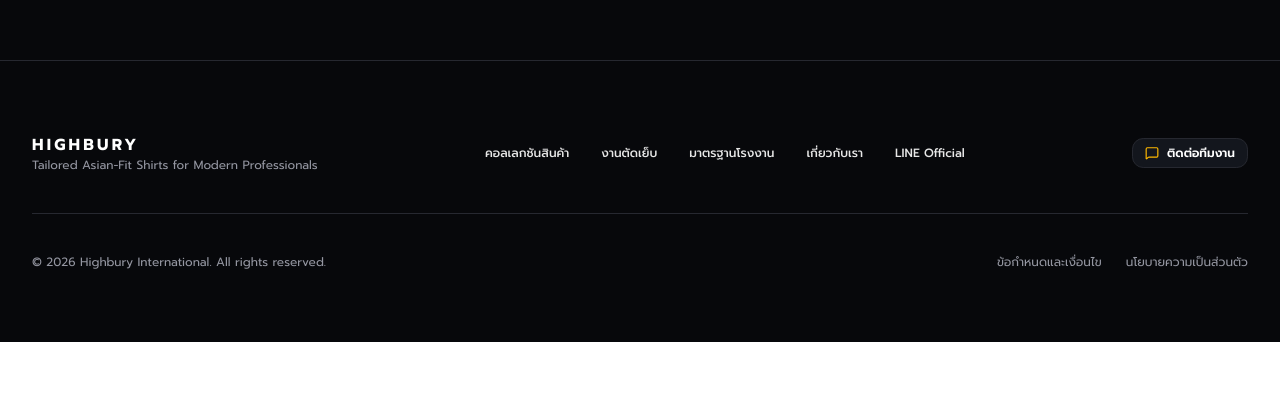
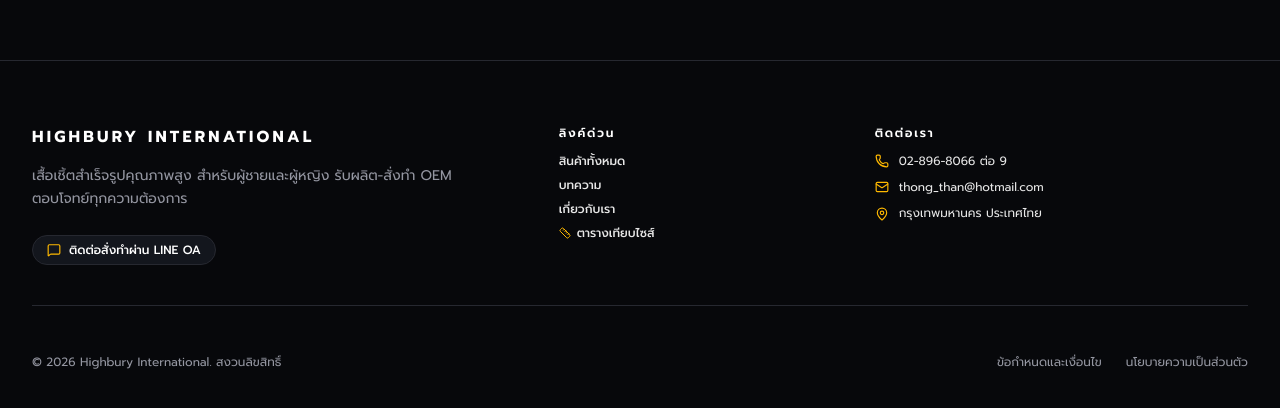
Before and after one commit to papound/highbury_shirt, a Next.js app: page / in a window 1280 px wide. Shown: the part 4148-4556 px from the top of the page. Before the commit the page ends 4490 px from the top, so only its background shows below. Built offline with nearby package versions, Linux system fonts and the light colour scheme; no server answers; the database is empty; a small style sheet from the web is missing; a web font is replaced by a local one.

Commit message:
feat(storefront-v3): port legacy footer business details and contact into v3 footer

```diff
--- a/components/storefront/v3/v3-footer.tsx
+++ b/components/storefront/v3/v3-footer.tsx
@@ -1,70 +1,126 @@
 "use client";
 
 import Link from "next/link";
-import { MessageSquare } from "lucide-react";
+import { Phone, Mail, MapPin, MessageSquare, Ruler } from "lucide-react";
+import { useStorefrontV3Safe } from "../storefront-shell";
 
 export default function V3Footer() {
+  const v3 = useStorefrontV3Safe();
+  const lang = v3?.lang || "th";
+
   return (
-    <footer className="w-full bg-[#07080B] text-[#9496A1] py-14 sm:py-18 border-t border-[#262830] font-sans">
-      <div className="max-w-7xl mx-auto px-4 sm:px-6 lg:px-8 space-y-10">
-        {/* Top Row: Brand & Navigation */}
-        <div className="flex flex-col md:flex-row md:items-center justify-between gap-6 pb-10 border-b border-[#262830]">
-          <div className="space-y-1">
+    <footer className="w-full bg-[#07080B] text-[#9496A1] py-14 sm:py-16 border-t border-[#262830] font-sans">
+      <div className="max-w-7xl mx-auto px-4 sm:px-6 lg:px-8 space-y-12">
+        {/* Main Grid: Brand, Quick Links, Contact */}
+        <div className="grid grid-cols-1 md:grid-cols-12 gap-10 lg:gap-12 pb-10 border-b border-[#262830]">
+          {/* Brand Info (Col 1-5) */}
+          <div className="md:col-span-5 space-y-4">
             <Link
               href="/"
-              className="text-base font-bold tracking-[0.2em] text-white uppercase font-sans"
+              className="inline-block text-base font-bold tracking-[0.2em] text-white uppercase font-sans hover:opacity-90 transition-opacity"
             >
-              HIGHBURY
+              HIGHBURY INTERNATIONAL
             </Link>
-            <p className="text-xs text-[#9496A1]">
-              Tailored Asian-Fit Shirts for Modern Professionals
+            <p className="text-xs sm:text-sm text-[#9496A1] leading-relaxed max-w-md">
+              {lang === "th"
+                ? "เสื้อเชิ้ตสำเร็จรูปคุณภาพสูง สำหรับผู้ชายและผู้หญิง รับผลิต-สั่งทำ OEM ตอบโจทย์ทุกความต้องการ"
+                : "Premium ready-made shirts for men and women. Custom OEM manufacturing available."}
             </p>
+            <div className="pt-2">
+              <Link
+                href="https://lin.ee/T8tlget"
+                target="_blank"
+                rel="noopener noreferrer"
+                className="inline-flex items-center gap-2 px-3.5 py-1.5 rounded-full border border-[#262830] bg-[#13161D] text-xs font-medium text-white hover:border-[#3D4252] transition-colors"
+              >
+                <MessageSquare className="w-3.5 h-3.5 text-[#FFB900]" />
+                <span>{lang === "th" ? "ติดต่อสั่งทำผ่าน LINE OA" : "Contact via LINE OA"}</span>
+              </Link>
+            </div>
           </div>
 
-          {/* Links */}
-          <nav className="flex flex-wrap items-center gap-6 sm:gap-8 text-xs font-medium text-[#E7E7E7]">
-            <Link href="#models" className="hover:text-white transition-colors">
-              คอลเลกชันสินค้า
-            </Link>
-            <Link href="#craftsmanship" className="hover:text-white transition-colors">
-              งานตัดเย็บ
-            </Link>
-            <Link href="#standards" className="hover:text-white transition-colors">
-              มาตรฐานโรงงาน
-            </Link>
-            <Link href="#about" className="hover:text-white transition-colors">
-              เกี่ยวกับเรา
-            </Link>
-            <Link href="https://lin.ee/T8tlget" target="_blank" rel="noopener noreferrer" className="hover:text-white transition-colors">
-              LINE Official
-            </Link>
-          </nav>
+          {/* Quick Links (Col 6-8) */}
+          <div className="md:col-span-3 space-y-3">
+            <h3 className="text-xs font-semibold uppercase tracking-[0.15em] text-white">
+              {lang === "th" ? "ลิงค์ด่วน" : "Quick Links"}
+            </h3>
+            <ul className="space-y-2 text-xs font-medium text-[#E7E7E7]">
+              <li>
+                <Link href="/products" className="hover:text-white transition-colors">
+                  {lang === "th" ? "สินค้าทั้งหมด" : "All Products"}
+                </Link>
+              </li>
+              <li>
+                <Link href="/blog" className="hover:text-white transition-colors">
+                  {lang === "th" ? "บทความ" : "Blog"}
+                </Link>
+              </li>
+              <li>
+                <Link href="/about" className="hover:text-white transition-colors">
+                  {lang === "th" ? "เกี่ยวกับเรา" : "About Us"}
+                </Link>
+              </li>
+              {v3?.openSizeGuide && (
+                <li>
+                  <button
+                    type="button"
+                    onClick={v3.openSizeGuide}
+                    className="inline-flex items-center gap-1.5 hover:text-white transition-colors cursor-pointer text-left"
+                  >
+                    <Ruler className="w-3 h-3 text-[#FFB900]" />
+                    <span>{lang === "th" ? "ตารางเทียบไซส์" : "Size Guide"}</span>
+                  </button>
+                </li>
+              )}
+            </ul>
+          </div>
 
-          {/* LINE Button */}
-          <div className="flex items-center gap-3">
-            <Link
-              href="https://lin.ee/T8tlget"
-              target="_blank"
-              rel="noopener noreferrer"
-              className="inline-flex items-center gap-2 px-3 py-1.5 rounded-md border border-[#262830] bg-[#13161D] text-xs font-semibold text-white hover:border-[#3D4252] transition-colors"
-            >
-              <MessageSquare className="w-3.5 h-3.5 text-[#FFB900]" />
-              <span>ติดต่อทีมงาน</span>
-            </Link>
+          {/* Contact Us (Col 9-12) */}
+          <div className="md:col-span-4 space-y-3">
+            <h3 className="text-xs font-semibold uppercase tracking-[0.15em] text-white">
+              {lang === "th" ? "ติดต่อเรา" : "Contact Us"}
+            </h3>
+            <ul className="space-y-2.5 text-xs text-[#9496A1]">
+              <li className="flex items-center gap-2.5">
+                <Phone className="w-3.5 h-3.5 text-[#FFB900] shrink-0" />
+                <a
+                  href="tel:028968066"
+                  className="hover:text-white text-[#E7E7E7] transition-colors"
+                >
+                  02-896-8066 ต่อ 9
+                </a>
+              </li>
+              <li className="flex items-center gap-2.5">
+                <Mail className="w-3.5 h-3.5 text-[#FFB900] shrink-0" />
+                <a
+                  href="mailto:thong_than@hotmail.com"
+                  className="hover:text-white text-[#E7E7E7] transition-colors break-all"
+                >
+                  thong_than@hotmail.com
+                </a>
+              </li>
+              <li className="flex items-start gap-2.5">
+                <MapPin className="w-3.5 h-3.5 text-[#FFB900] shrink-0 mt-0.5" />
+                <span className="text-[#E7E7E7]">
+                  {lang === "th" ? "กรุงเทพมหานคร ประเทศไทย" : "Bangkok, Thailand"}
+                </span>
+              </li>
+            </ul>
           </div>
         </div>
 
-        {/* Bottom Row: Legal Copyright & Terms */}
+        {/* Bottom Row: Legal Copyright & Policies */}
         <div className="flex flex-col sm:flex-row items-center justify-between gap-4 text-xs text-[#9496A1]">
           <div>
-            © {new Date().getFullYear()} Highbury International. All rights reserved.
+            © {new Date().getFullYear()} Highbury International.{" "}
+            {lang === "th" ? "สงวนลิขสิทธิ์" : "All rights reserved."}
           </div>
           <div className="flex items-center gap-6">
             <Link href="/about" className="hover:text-white transition-colors">
-              ข้อกำหนดและเงื่อนไข
+              {lang === "th" ? "ข้อกำหนดและเงื่อนไข" : "Terms"}
             </Link>
             <Link href="/about" className="hover:text-white transition-colors">
-              นโยบายความเป็นส่วนตัว
+              {lang === "th" ? "นโยบายความเป็นส่วนตัว" : "Privacy Policy"}
             </Link>
           </div>
         </div>
```
